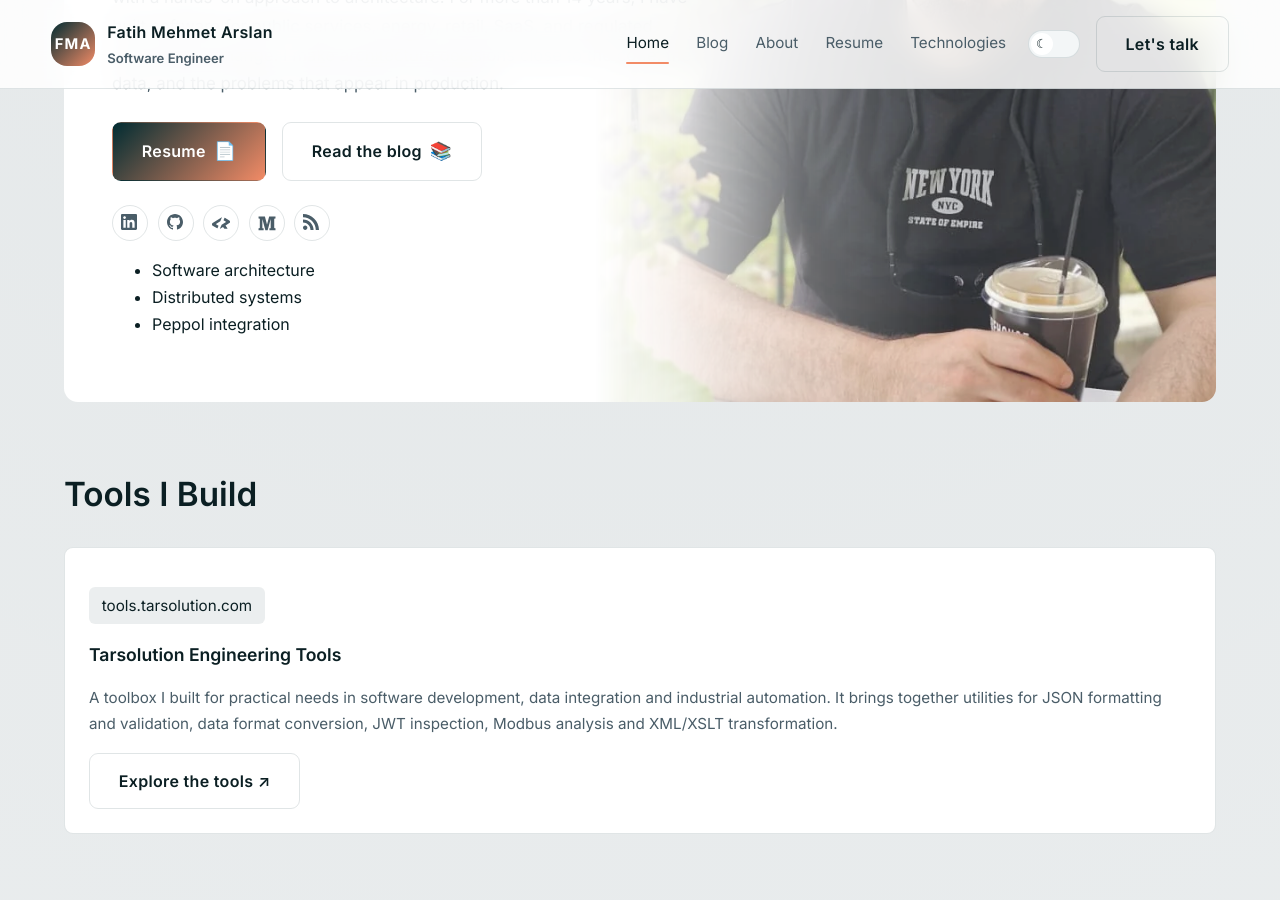
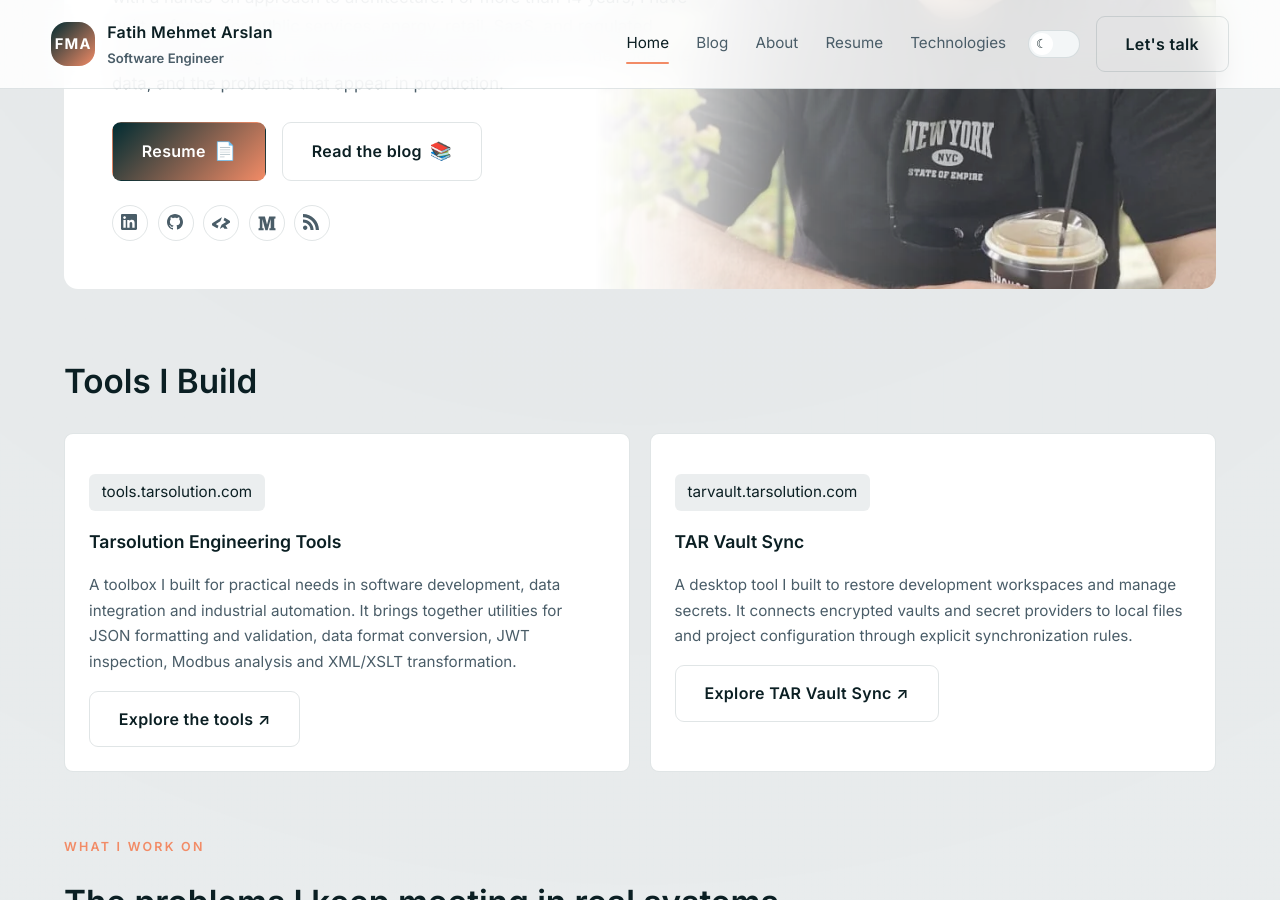
Before and after one commit to fmarslan/fmarslan.github.io, a Jekyll site: the page built from index.md, in a window 1280 px wide and 900 px high, scrolled down 380 px. Built offline with Jekyll 4.4.1, drawn with Linux system fonts in a browser that asks for light colours; some of the changed text lies outside the part shown.

Commit message:
Remove expertise landing pages and feature TAR Vault Sync alongside tools

```diff
--- a/_includes/expertise-links.html
+++ /dev/null
@@ -1,13 +0,0 @@
-<nav aria-label="{% if language_code == 'en' %}Engineering expertise{% else %}Uzmanlık alanları{% endif %}">
-  <ul>
-    {% if language_code == 'en' %}
-    <li><a href="{{ '/en/software-architecture/' | relative_url }}">Software architecture</a></li>
-    <li><a href="{{ '/en/distributed-systems/' | relative_url }}">Distributed systems</a></li>
-    <li><a href="{{ '/en/peppol-integration/' | relative_url }}">Peppol integration</a></li>
-    {% else %}
-    <li><a href="{{ '/yazilim-mimarisi/' | relative_url }}">Yazılım mimarisi</a></li>
-    <li><a href="{{ '/dagitik-sistemler/' | relative_url }}">Dağıtık sistemler</a></li>
-    <li><a href="{{ '/peppol-entegrasyonu/' | relative_url }}">Peppol entegrasyonu</a></li>
-    {% endif %}
-  </ul>
-</nav>
--- a/_includes/footer.html
+++ b/_includes/footer.html
@@ -29,7 +29,6 @@
     </div>
     <div>
       <h4>{{ t.resources }}</h4>
-      {% include expertise-links.html %}
       <ul class="footer-nav">
         <li><a href="{{ '/feed.xml' | relative_url }}">RSS Feed</a></li>
         <li><a href="{{ '/sitemap.xml' | relative_url }}">Sitemap</a></li>
--- a/_layouts/home.html
+++ b/_layouts/home.html
@@ -32,7 +32,6 @@ layout: base
       <div class="hero-social">
         {% include social.html %}
       </div>
-      {% include expertise-links.html %}
       {%- if page.metrics -%}
       <ul class="hero-meta">
         {%- for metric in page.metrics -%}
@@ -61,12 +60,20 @@ layout: base
   {%- if page.toolbox -%}
   <section aria-labelledby="toolbox-heading">
     <div class="section-heading"><h2 id="toolbox-heading">{{ page.toolbox.heading }}</h2></div>
+    <div class="card-grid">
     <article class="card">
       <p class="pill">tools.tarsolution.com</p>
       <h3>{{ page.toolbox.title }}</h3>
       <p>{{ page.toolbox.description }}</p>
       <a class="btn btn-secondary" href="https://tools.tarsolution.com/" target="_blank" rel="noopener noreferrer">{{ page.toolbox.link_label }} ↗</a>
     </article>
+    <article class="card">
+      <p class="pill">tarvault.tarsolution.com</p>
+      <h3>TAR Vault Sync</h3>
+      <p>{{ page.toolbox.vault_description }}</p>
+      <a class="btn btn-secondary" href="http://tarvault.tarsolution.com/" target="_blank" rel="noopener noreferrer">{{ page.toolbox.vault_link_label }} ↗</a>
+    </article>
+    </div>
   </section>
   {%- endif -%}
 
--- a/index.md
+++ b/index.md
@@ -31,6 +31,8 @@ toolbox:
   title: Tarsolution Engineering Tools
   description: A toolbox I built for practical needs in software development, data integration and industrial automation. It brings together utilities for JSON formatting and validation, data format conversion, JWT inspection, Modbus analysis and XML/XSLT transformation.
   link_label: Explore the tools
+  vault_description: A desktop tool I built to restore development workspaces and manage secrets. It connects encrypted vaults and secret providers to local files and project configuration through explicit synchronization rules.
+  vault_link_label: Explore TAR Vault Sync
 
 focus:
   eyebrow: What I work on
```
Also changed, not shown: dagitik-sistemler.md (deleted, +0 -25 lines), en/distributed-systems.md (deleted, +0 -25 lines), en/peppol-integration.md (deleted, +0 -25 lines), en/software-architecture.md (deleted, +0 -25 lines), peppol-entegrasyonu.md (deleted, +0 -25 lines), tr/index.md (+2 -0 lines), yazilim-mimarisi.md (deleted, +0 -26 lines).
